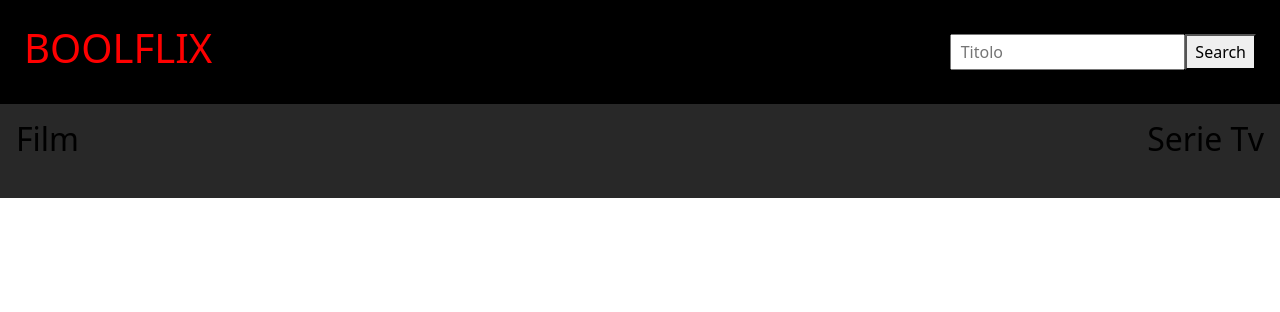
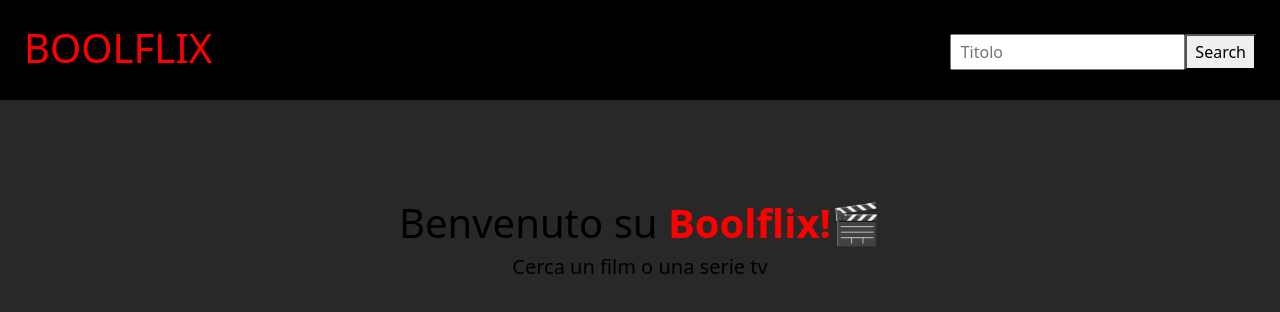
Before and after one commit to veronicamagnanimi/react-boolflix, a React (Vite) app: page / in a window 1280 px wide. Shown: the top 312 px of the page. Built offline with nearby package versions, Linux system fonts and the light colour scheme.

Commit message:
feat: milestone 4 wip

```diff
--- a/src/App.jsx
+++ b/src/App.jsx
@@ -10,6 +10,7 @@ function App() {
 const [searchValue, setSearchValue] = useState("");
 const [movies, setMovies] = useState([]);
 const [series, setSeries] = useState([]);
+const [showContent, setShowContent] = useState(false);
 
 //API
 const apiUrl = "https://api.themoviedb.org/3/search"
@@ -17,6 +18,8 @@ const apiKey = "4fc9382334271edcdf3039924423d9a6"
 
  //CHIAMATA API PER I FILM
  const getContent = () => {
+  setShowContent(true); //mostra i contenuti al click del bottone
+
   axios
     .get(`${apiUrl}/movie`, {
       params: {
@@ -41,8 +44,8 @@ const apiKey = "4fc9382334271edcdf3039924423d9a6"
 };
 
 const globalProviderValue = {
-  apiUrl, apiKey, searchValue, setSearchValue, movies, setMovies, series, setSeries, getContent
-}
+  apiUrl, apiKey, searchValue, setSearchValue, movies, setMovies, series, setSeries, getContent,
+  showContent }
 
  return (
     <>
--- a/src/component/AppMain.jsx
+++ b/src/component/AppMain.jsx
@@ -4,20 +4,28 @@ import GlobalContext from "../context/GlobalContext";
 
 const AppMain = () => {
   //STATE
-  const {movies, series} = useContext(GlobalContext);
+  const {movies, series, showContent} = useContext(GlobalContext);
 
   return (
     <main className="main">
-        <div className="d-flex justify-content-between p-3">
+      {!showContent ? (
+        <div className="welcome-main">
+          <h1 className="main-title">Benvenuto su <strong className="title">Boolflix!</strong>🎬</h1>
+          <h5 className="main-title">Cerca un film o una serie tv</h5>
+          </div>
+      ) : (
+<div className="d-flex">
       <section className="main-title">
-        <h2 className="mb-4">Film</h2>
+        <h2 className="card-title bg-secondary">Film🍿</h2>
         <ListItems list={movies} />
       </section>
       <section className="main-title">
-        <h2 className="mb-4">Serie Tv</h2>
+        <h2 className="card-title bg-secondary">Serie Tv🍿</h2>
         <ListItems list={series} />
       </section>
       </div>
+      )}
+
     </main>
   );
 };
--- a/src/component/ListItems.jsx
+++ b/src/component/ListItems.jsx
@@ -5,11 +5,12 @@ const ListItems = ({ list }) => {
   const stars = (vote) => Math.ceil(vote / 2);
 
   return (
-    <div className="list">
+    <div className="row">
       {list.map((item) => (
-        <div key={item.id} className="list-item">
+        <div key={item.id} className="col">
 
           {/* title + img */}
+          <div className="card">
           <h4>{item.title || item.name}</h4>{" "}
           <img src={`${imgCover}/w200/${item.poster_path}`} alt="" />
           <p>
@@ -53,6 +54,7 @@ const ListItems = ({ list }) => {
               })()}
             </p>
           </p>
+          </div>
         </div>
       ))}
     </div>
--- a/src/index.css
+++ b/src/index.css
@@ -9,6 +9,7 @@
 nav {
     background-color: rgb(0, 0, 0);
     padding: 1.5rem;
+    height: 100px;
 }
 
 .title {
@@ -31,11 +32,24 @@ nav {
     display: inline-block;
 }
 
-.list {
+.row {
     display: flex;
     flex-wrap: wrap;
     gap: 1rem;
   }
+
+.col {
+    width: calc(96% / 3);
+    display: flex;
+    justify-content: space-around;
+}
+
+.card {
+    position: relative;
+    overflow: hidden;
+    width: 200px;
+    height: 300px;
+}
 
 
 
@@ -46,8 +60,22 @@ nav {
 /*MAIN*/
 .main {
     background-color: rgb(40, 40, 40);
+    height: calc(100vh - 100px);
+    overflow: auto;
 }
 
 .main-title {
     color: rgb(0, 0, 0);
 }
+
+.welcome-main {
+  padding: 6.2rem;
+  text-align: center;
+}
+
+.card-title {
+    margin-bottom: 2rem;
+    padding: 1rem 0;
+    text-align: center;
+    border: 2px solid black;
+}
```
